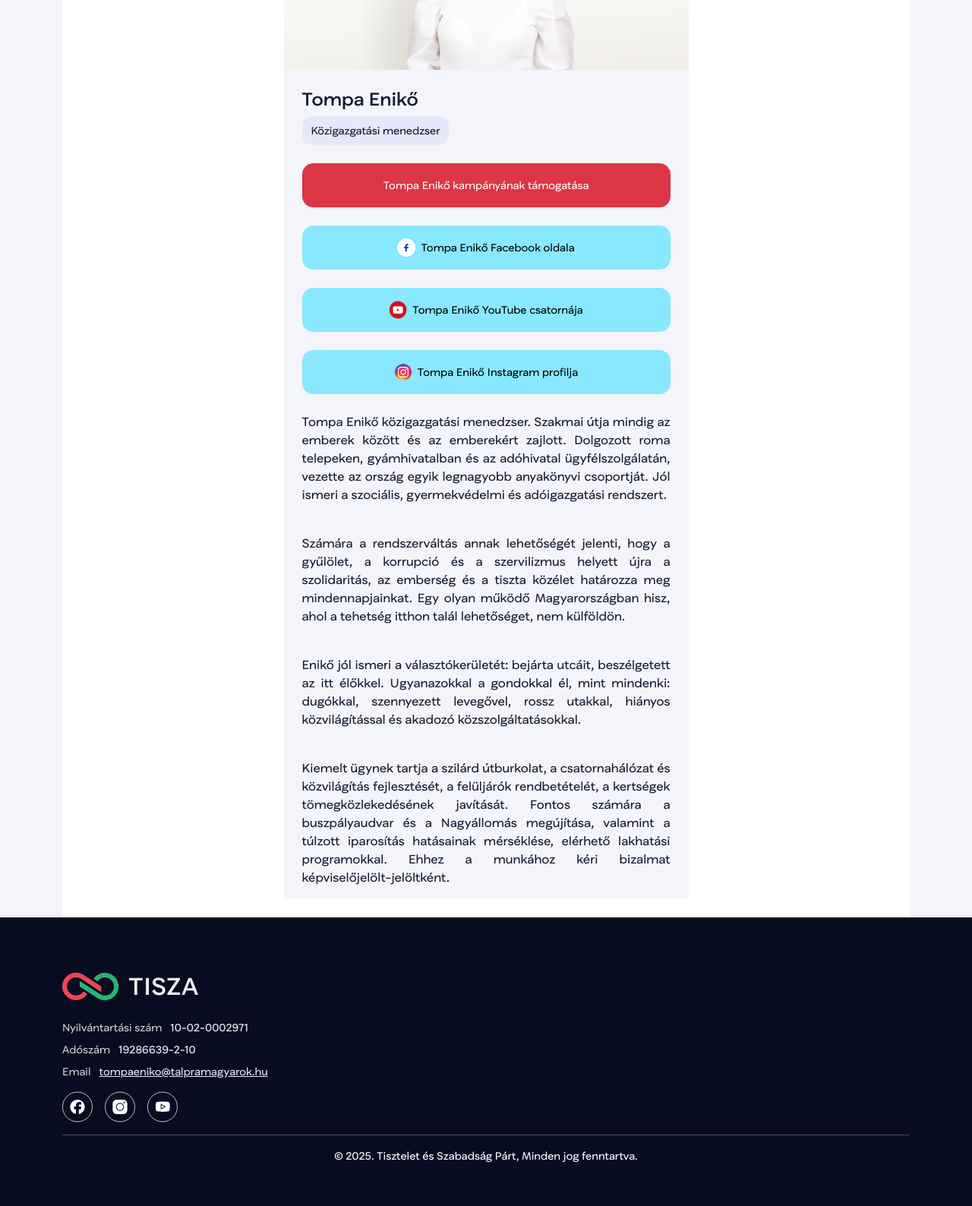
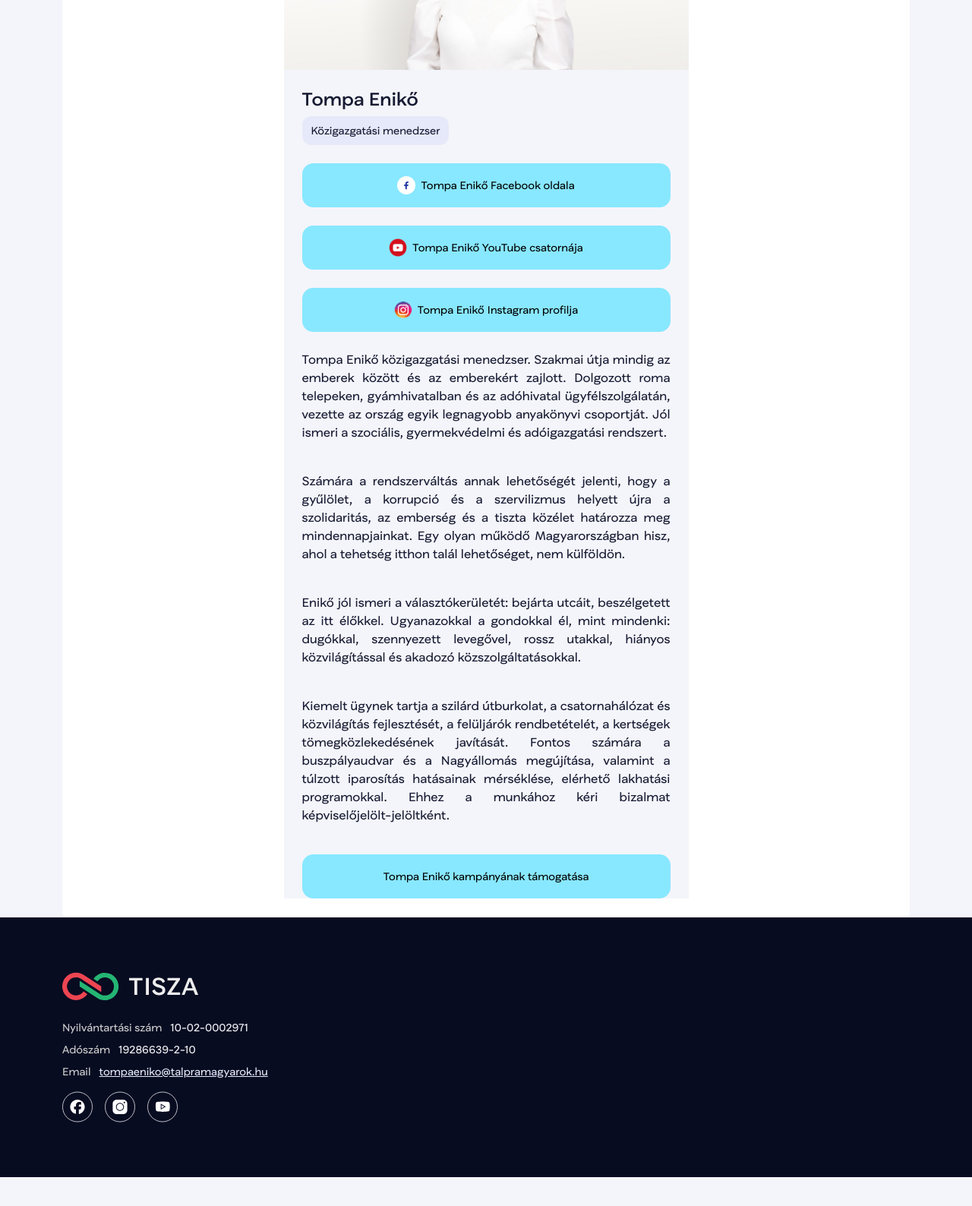
Before and after one commit to erosb/tompaeniko-hu, a website built with Parcel: page src/index.html in a window 1280 px wide. Shown: the part 440-2028 px from the top of the page at 76% size. After the commit the page ends 1990 px from the top, so only its background shows below. Built offline with nearby package versions, Linux system fonts and the light colour scheme.

Commit message:
remove unnecessary content

```diff
--- a/src/index.html
+++ b/src/index.html
@@ -25,7 +25,7 @@
 <body>
   <nav class="navbar sticky-top navbar-expand-sm text-bg-primary py-3">
     <div class="container-lg d-flex">
-      <a class="navbar-brand" href="https://magyartisza.hu/">
+      <a class="navbar-brand">
         <svg viewBox="0 0 181 38" preserveAspectRatio="none">
           <use href="#tisza-logo"></use>
         </svg>
@@ -221,9 +221,6 @@
         </header>
         <section class="container-lg d-flex flex-column gap-4 px-4">
           <aside class="d-flex flex-column gap-4">
-            <a class="btn btn-danger btn-enlarge"
-              href="https://adomanyozas.magyartisza.hu/c/hajdubihar.02?source=web_aloldal" target="_blank">Tompa Enikő
-              kampányának támogatása</a>
             <a class="btn btn-info btn-enlarge" href="https://www.facebook.com/profile.php?id=61584043558744"
               target="_blank">
               <img decoding="auto" width="24" height="24"
@@ -267,6 +264,9 @@
             megújítása, valamint a túlzott iparosítás hatásainak mérséklése, elérhető lakhatási programokkal. Ehhez a
             munkához kéri bizalmat képviselőjelölt-jelöltként.
           </p>
+          <a class="btn btn-info btn-enlarge"
+              href="https://adomanyozas.magyartisza.hu/c/hajdubihar.02?source=web_aloldal" target="_blank">Tompa Enikő
+              kampányának támogatása</a>
         </section>
       </div>
     </article>
@@ -308,10 +308,6 @@
           </p>
         </div>
       </div>
-      <hr />
-      <p class="mb-0 text-center">
-        © 2025. Tisztelet és Szabadság Párt, Minden jog fenntartva.
-      </p>
     </div>
   </footer>
   <div id="svg-templates" aria-hidden="true"
```
